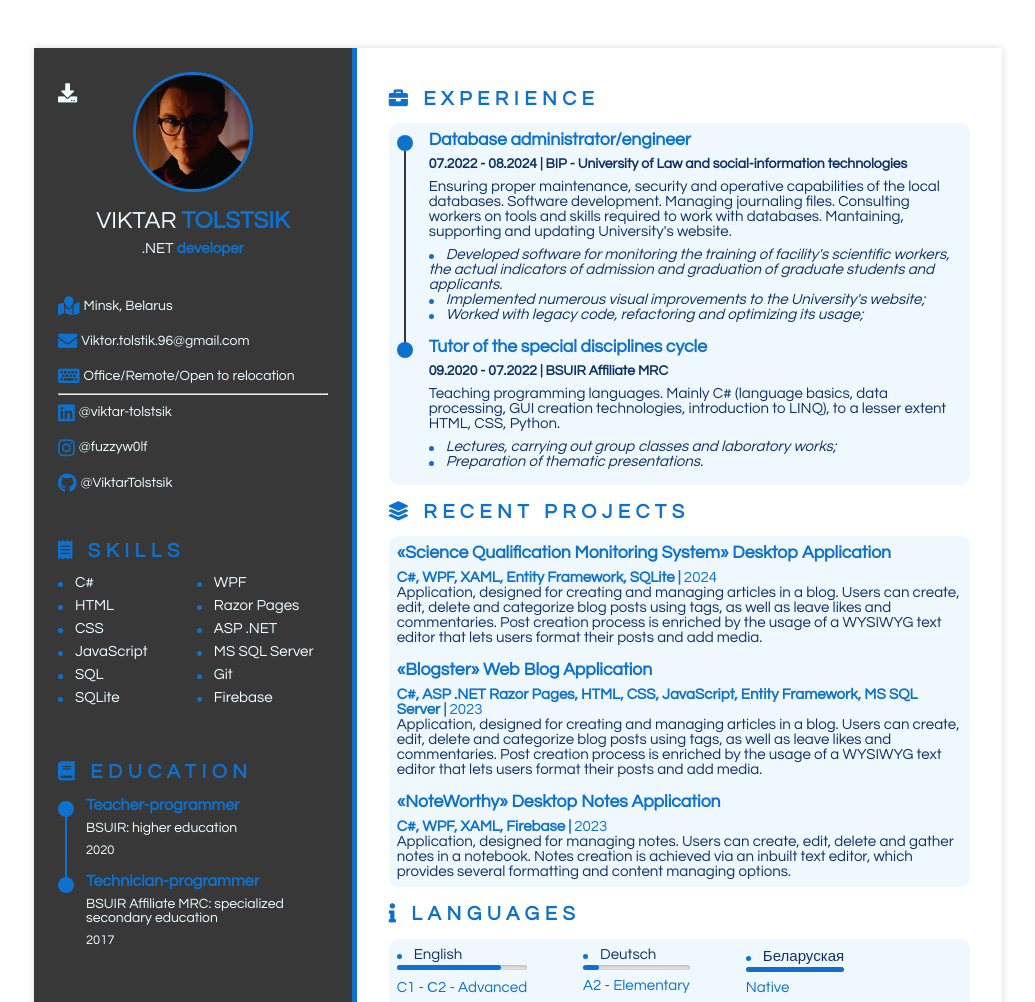
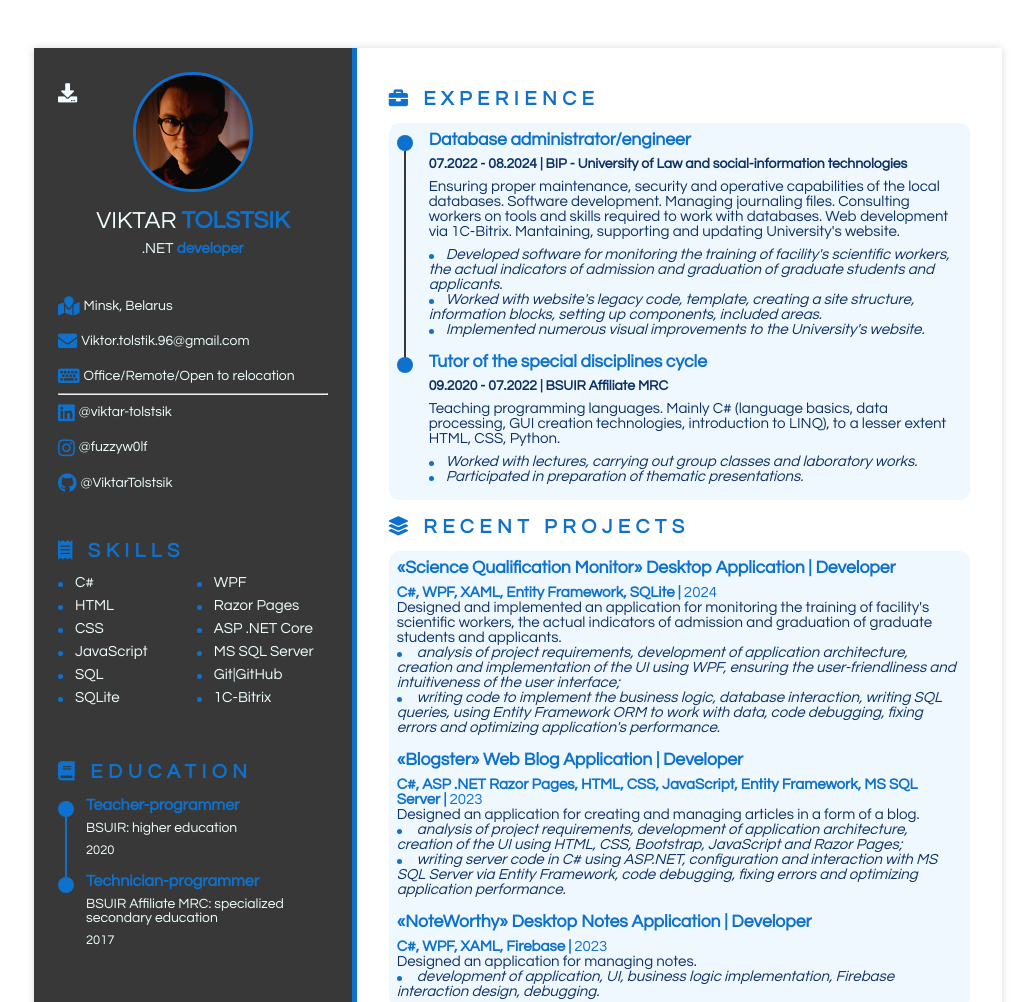
Before and after one commit to ViktarTolstsik/resume-page, a plain HTML site: page index.html in a window 1280 px wide. Shown: the top 1002 px of the page, without its empty margins (122-1157 px from the left). Drawn offline with Linux system fonts and the light colour scheme.

Commit message:
Update text and layout

```diff
--- a/css/style.css
+++ b/css/style.css
@@ -84,7 +84,7 @@ body.scale-cv{
 	display: none;
 }
 .scale-cv .home {
-	margin-top: 1.5rem;
+	margin-top: .5rem;
 }
 .scale-cv .container{
 	max-width: 595px;
@@ -92,6 +92,9 @@ body.scale-cv{
 
 .scale-cv .section{
 	padding: .5rem 0 .80rem;
+}
+.scale-cv .right-section{
+	padding: .1rem;
 }
 
 .scale-cv .section-title{
@@ -173,15 +176,54 @@ body.scale-cv{
 }
 
 .scale-cv .project__description,
+.scale-cv .projects__content ul li,
 .scale-cv .experience__description,
 .scale-cv .certificate__description,
 .scale-cv .languages__container{
 	font-size: .7rem;
 }
 
+.scale-cv .interests__container {
+	margin-top: .1rem;
+}
+.scale-cv .interests__name{
+	font-size: .7rem;
+}
+.scale-cv .languages__content{
+	grid-template-columns: repeat(4, 105px);
+	column-gap: 1rem;
+}
+
+.scale-cv .languages__proficiency {
+	font-size: .6rem;
+}
+
+.scale-cv .project__title,
+.scale-cv .project__technologies,
+.scale-cv .experience__title,
+.scale-cv .certificate__title{
+	font-size: .8rem;
+}
+
+.scale-cv .section-title{
+	font-size: .8rem;
+	margin-bottom: 0;
+}
+
+.scale-cv .section-title i{
+	font-size: .8rem;
+}
+
+.scale-cv .resume__right{
+	margin-top: 0;
+}
+
 .scale-cv .certificate__title {
 	margin-bottom: .1rem;
 	font-weight: bold;
+}
+.scale-cv .certificate__container {
+	gap: 0;
 }
 
 .scale-cv .interests__container{
@@ -493,6 +535,10 @@ img{
  	gap: 1rem;
 }
 
+.projects__content ul li{
+		color: var(--text-color-alt);
+		font-style: italic;
+}
 .project__description{
 	color: var(--text-color-alt);
 }
--- a/index.html
+++ b/index.html
@@ -135,16 +135,16 @@
 								<span class="skills__circle"></span> Razor Pages
 							</li>
 							<li class="skills__name">
-								<span class="skills__circle"></span> ASP .NET
+								<span class="skills__circle"></span> ASP .NET Core
 							</li>
 							<li class="skills__name">
 								<span class="skills__circle"></span> MS SQL Server
 							</li>
 							<li class="skills__name">
-								<span class="skills__circle"></span> Git
+								<span class="skills__circle"></span> Git|GitHub
 							</li>
 							<li class="skills__name">
-								<span class="skills__circle"></span> Firebase
+								<span class="skills__circle"></span> 1C-Bitrix
 							</li>
 						</ul>
 					</div>
@@ -215,7 +215,7 @@
 								<p class="experience__description">Ensuring proper maintenance, security and operative
 									capabilities of the local databases. Software development.
 									Managing journaling files. Consulting workers on tools and skills required to work
-									with databases. Mantaining, supporting
+									with databases. Web development via 1C-Bitrix. Mantaining, supporting
 									and updating University's website.
 								<ul class="experience__description">
 									<li><span class="experience__circle"></span>Developed software for
@@ -223,11 +223,13 @@
 										actual indicators of admission and graduation of graduate students and
 										applicants.
 									</li>
+									<li><span class="experience__circle"></span>Worked with website's legacy code,
+										template, creating
+										a site structure, information blocks,
+										setting up components, included areas.
+									</li>
 									<li><span class="experience__circle"></span>Implemented numerous visual improvements
-										to the University's website;</li>
-									<li><span class="experience__circle"></span>Worked with legacy code, refactoring and
-										optimizing its usage;
-									</li>
+										to the University's website.</li>
 								</ul>
 								</p>
 							</div>
@@ -244,9 +246,10 @@
 									(language basics, data processing, GUI creation technologies, introduction to LINQ),
 									to a lesser extent HTML, CSS, Python.
 								<ul class="experience__description">
-									<li><span class="experience__circle"></span>Lectures, carrying out group
-										classes and laboratory works;</li>
-									<li><span class="experience__circle"></span>Preparation of thematic presentations.
+									<li><span class="experience__circle"></span>Worked with lectures, carrying out group
+										classes and laboratory works.</li>
+									<li><span class="experience__circle"></span>Participated in preparation of thematic
+										presentations.
 									</li>
 								</ul>
 								</p>
@@ -258,37 +261,66 @@
 					<h2 class="section-title"><i class="fa fa-layer-group nav__icon"></i> Recent Projects</h2>
 					<div class="projects__container grid">
 						<div class="projects__content">
-							<h3 class="project__title">«Science Qualification Monitoring System» Desktop Application
+							<h3 class="project__title">«Science Qualification Monitor» Desktop Application |
+								Developer
 							</h3>
 							<p class="project__technologies">C#, WPF, XAML, Entity Framework, SQLite | <span
 									class="project__timespan">2024</span></p>
-							<p class="project__description">Application, designed for creating and managing articles in
-								a blog. Users
-								can create, edit, delete and categorize blog posts using tags, as well as leave likes
-								and commentaries.
-								Post creation process is enriched by the usage of a WYSIWYG text editor that lets users
-								format their posts and add media.</p>
+							<p class="project__description">Designed and implemented an application for monitoring the
+								training of facility's scientific workers, the
+								actual indicators of admission and graduation of graduate students and
+								applicants.<br>
+							<ul>
+								<li><span class="experience__circle"></span>
+									analysis of project requirements, development of application
+									architecture, creation and
+									implementation of the UI using WPF, ensuring the
+									user-friendliness and intuitiveness
+									of the user interface;
+								</li>
+								<li><span class="experience__circle"></span>
+									writing code to implement the business logic, database interaction, writing SQL
+									queries, using Entity Framework ORM to work with data, code debugging, fixing errors
+									and optimizing application's performance.
+								</li>
+							</ul>
+							</p>
 						</div>
 						<div class="projects__content">
-							<h3 class="project__title">«Blogster» Web Blog Application</h3>
+							<h3 class="project__title">«Blogster» Web Blog Application | Developer</h3>
 							<p class="project__technologies">C#, ASP .NET Razor Pages, HTML, CSS, JavaScript, Entity
 								Framework, MS SQL
 								Server | <span class="project__timespan">2023</span></p>
-							<p class="project__description">Application, designed for creating and managing articles in
-								a blog. Users
-								can create, edit, delete and categorize blog posts using tags, as well as leave likes
-								and commentaries.
-								Post creation process is enriched by the usage of a WYSIWYG text editor that lets users
-								format their posts and add media.</p>
+							<p class="project__description">Designed an application for creating and
+								managing articles in
+								a form of a blog.<br>
+							<ul>
+								<li><span class="experience__circle"></span>
+									analysis of project requirements, development of application
+									architecture, creation of the UI using HTML, CSS, Bootstrap, JavaScript and Razor
+									Pages;
+								</li>
+								<li><span class="experience__circle"></span>
+									writing server code in C# using ASP.NET, configuration and interaction with MS SQL
+									Server via Entity Framework, code debugging, fixing errors and optimizing
+									application performance.
+								</li>
+							</ul>
+							</p>
 						</div>
 						<div class="projects__content">
-							<h3 class="project__title">«NoteWorthy» Desktop Notes Application</h3>
+							<h3 class="project__title">«NoteWorthy» Desktop Notes Application | Developer</h3>
 							<p class="project__technologies">C#, WPF, XAML, Firebase | <span
 									class="project__timespan">2023</span></p>
-							<p class="project__description">Application, designed for managing notes. Users can create,
-								edit, delete and gather
-								notes in a notebook. Notes creation is achieved via an inbuilt text editor, which
-								provides several formatting and content managing options.</p>
+							<p class="project__description">Designed an application for managing
+								notes.<br>
+							<ul>
+								<li><span class="experience__circle"></span>
+									development of application, UI, business logic implementation, Firebase interaction
+									design, debugging.
+								</li>
+							</ul>
+							</p>
 						</div>
 				</section>
 				<section class="languages right-section" id="languages">
```
